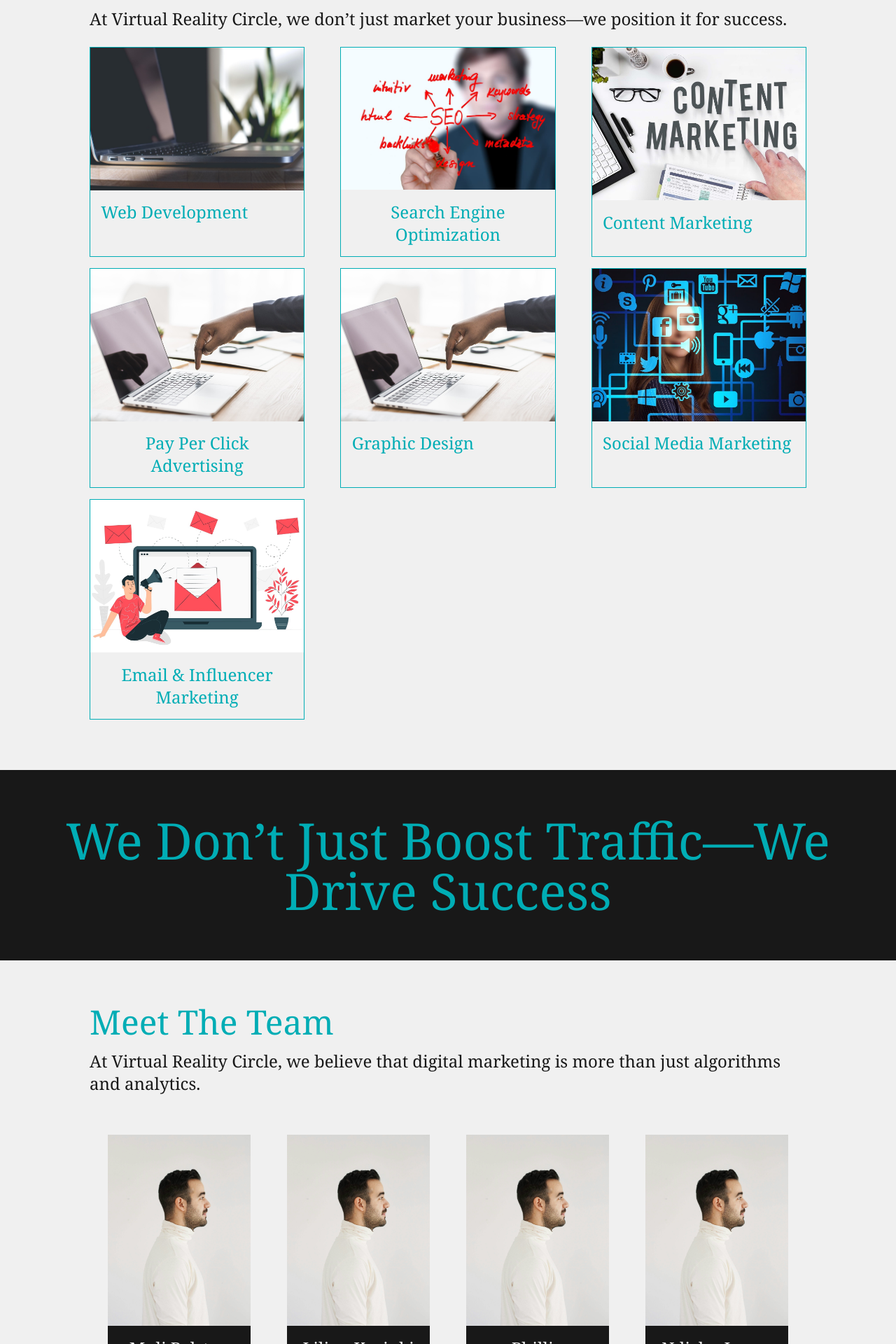
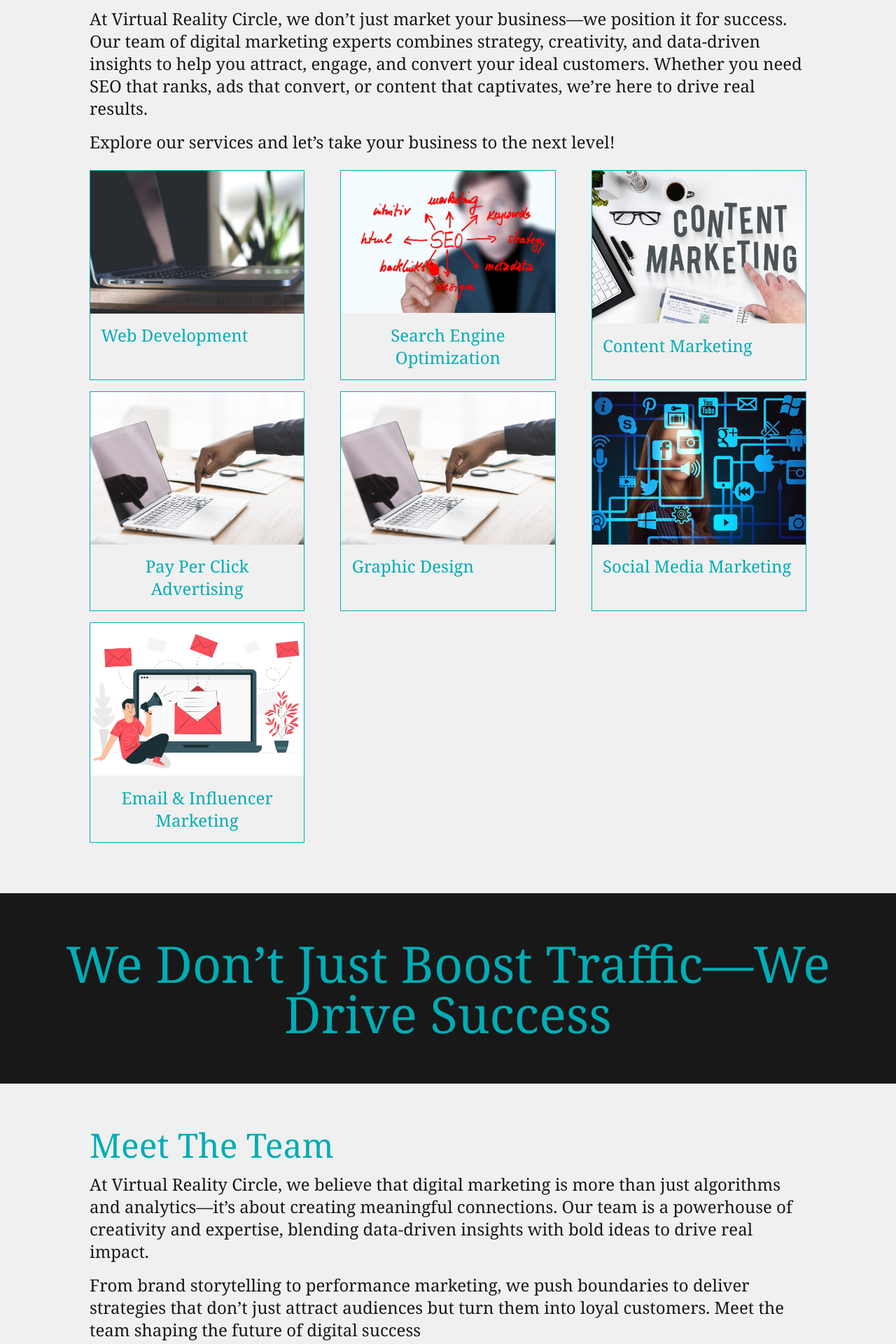
Before and after one commit to MacKibe/virtualReality, a React (Vite) app: page / in a window 1280 px wide. Shown: the part 880-2800 px from the top of the page at 70% size. Built offline with nearby package versions, Linux system fonts and the light colour scheme.

Commit message:
Update homepage and service page content

```diff
--- a/src/Components/OurServices.tsx
+++ b/src/Components/OurServices.tsx
@@ -10,7 +10,14 @@ const OurServices: React.FC<OurServicesProps> = ({ services }) => {
         <h2 className="text-5xl text-[var(--primary)]">Our Services</h2>
         <p className="my-4">
           At Virtual Reality Circle, we don’t just market your business—we
-          position it for success.
+          position it for success. Our team of digital marketing experts
+          combines strategy, creativity, and data-driven insights to help you
+          attract, engage, and convert your ideal customers. Whether you need
+          SEO that ranks, ads that convert, or content that captivates, we’re
+          here to drive real results.
+        </p>
+        <p className="my-4">
+          Explore our services and let’s take your business to the next level!
         </p>
         <ul className="flex flex-col md:flex-row md:flex-wrap gap-[5%] text-[var(--primary)]">
           {services.map((service, index) => (
--- a/src/Components/TheTeam.tsx
+++ b/src/Components/TheTeam.tsx
@@ -10,7 +10,15 @@ const TheTeam: React.FC<TeamProps> = ({ profiles }) => {
         <h2 className="text-5xl text-[var(--primary)]">Meet The Team</h2>
         <p className="my-4">
           At Virtual Reality Circle, we believe that digital marketing is more
-          than just algorithms and analytics.
+          than just algorithms and analytics—it’s about creating meaningful
+          connections. Our team is a powerhouse of creativity and expertise,
+          blending data-driven insights with bold ideas to drive real impact.
+        </p>
+        <p className="my-4">
+          From brand storytelling to performance marketing, we push boundaries
+          to deliver strategies that don’t just attract audiences but turn them
+          into loyal customers. Meet the team shaping the future of digital
+          success
         </p>
         <ul className="flex flex-wrap justify-center gap-[5%]">
           {profiles.map((profile: Profile, index: number) => (
--- a/src/Pages/AboutUsPage.tsx
+++ b/src/Pages/AboutUsPage.tsx
@@ -12,7 +12,8 @@ const AboutUsPage: React.FC<AboutPageProps> = ({ coreValues }) => {
           <h3 className="flex items-center text-2xl">Mission</h3>
           <p className="w-[70%] text-[var(--primary)]">
             To redefine digital marketing by merging innovative VR technology
-            with proven marketing strategies.
+            with proven marketing strategies, delivering measurable results and
+            creating memorable client experiences.
           </p>
         </div>
         <hr className="text-[var(--primary)] border-2 my-[5%]" />
@@ -20,17 +21,18 @@ const AboutUsPage: React.FC<AboutPageProps> = ({ coreValues }) => {
           <h3 className="flex items-center text-2xl">Vision</h3>
           <p className="w-[70%] text-[var(--primary)]">
             To become the premier digital marketing agency recognized for its
-            immersive VR solutions.
+            immersive VR solutions and comprehensive service offerings, driving
+            business growth for our clients worldwide.
           </p>
         </div>
       </div>
       <div className="p-8 w-[75%] mx-auto bg-white">
         <h2 className="text-[var(--primary)] text-3xl underline">About Us</h2>
         <p className="my-4">
-          <b className="text-[var(--primary)]">
-            Virtual Reality Marketing Agency
-          </b>{" "}
-          is a pioneering digital marketing agency.
+          <b className="text-[var(--primary)]">Virtual Reality Marketing Agency</b> is
+          a pioneering digital marketing agency that integrates immersive
+          Virtual Reality (VR) experiences with traditional marketing methods.
+          <b className="text-[var(--primary)]">professional services</b>.
         </p>
       </div>
       <div className="py-4 px-[15%] mx-auto">
--- a/src/Pages/Homepage.tsx
+++ b/src/Pages/Homepage.tsx
@@ -25,7 +25,7 @@ const Homepage: React.FC<HomepageProps> = ({ services, profiles }) => {
         </p>
         <a
           href="#services"
-          className="px-8 py-2 mt-4 border-2 rounded-4xl bg-[var(--primary)] text-[var(--text)]"
+          className="px-8 py-2 mt-8 border-2 rounded-4xl bg-[var(--primary)] text-[var(--text)]"
         >
           Contact Us
         </a>
--- a/src/Pages/ServicesPage.tsx
+++ b/src/Pages/ServicesPage.tsx
@@ -13,7 +13,16 @@ const ServicesPage: React.FC<ServicesPageProps> = ({ services }) => {
           <p className="my-4">
             At Virtual Reality Marketing Agency, we specialize in cutting-edge
             digital marketing solutions designed to elevate your brand, increase
-            engagement, and drive measurable results.
+            engagement, and drive measurable results. Whether you’re looking to
+            boost your online presence, generate high-quality leads, or enhance
+            customer retention, our expert team is here to craft tailored
+            strategies that align with your business goals.
+          </p>
+          <p className="my-4">
+            We blend creativity with data-driven insights to deliver campaigns
+            that truly make an impact. From SEO and social media marketing to
+            content creation and paid advertising, we leverage the latest
+            industry trends and technology to maximize your ROI.
           </p>
         </div>
         <ol>
```
